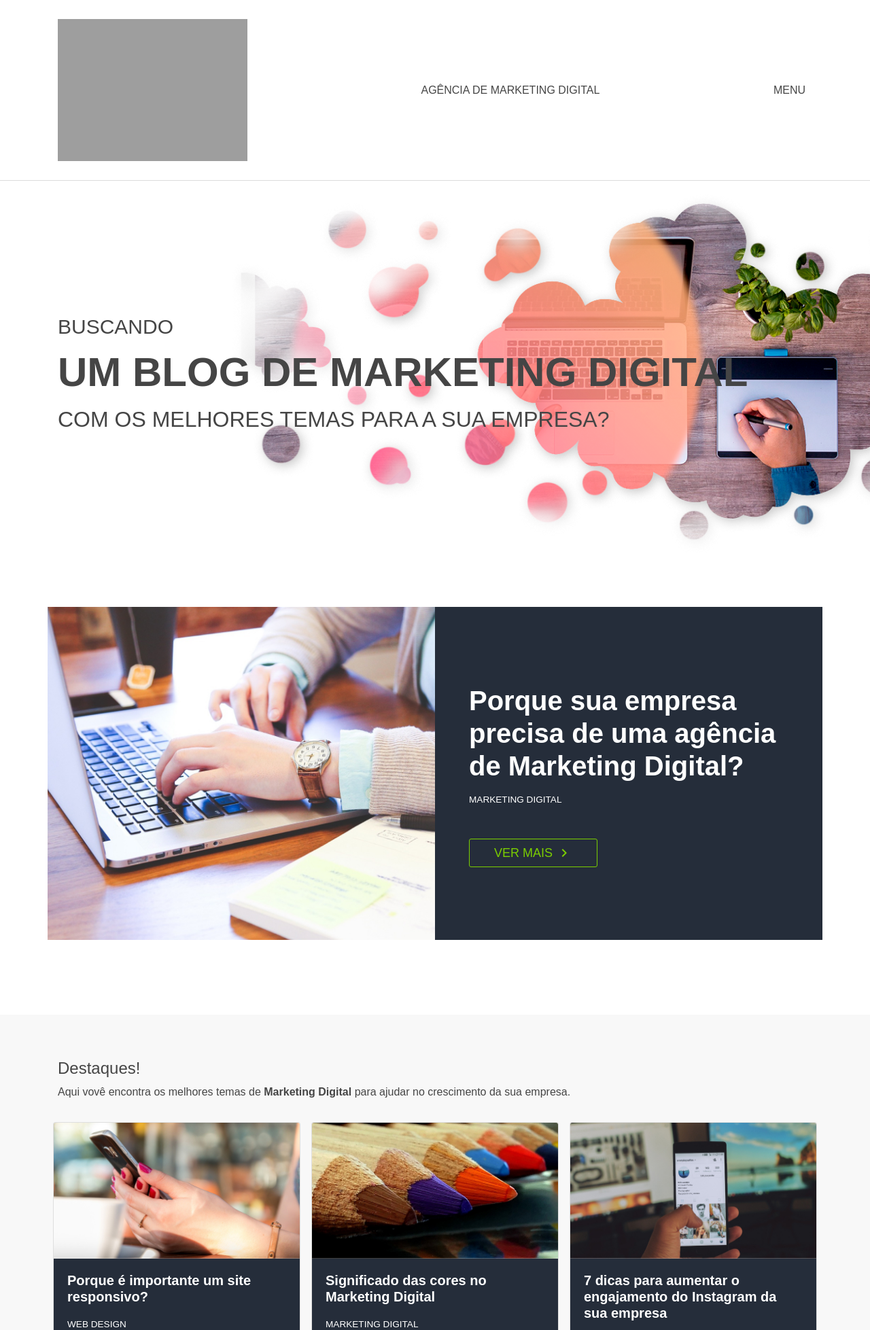
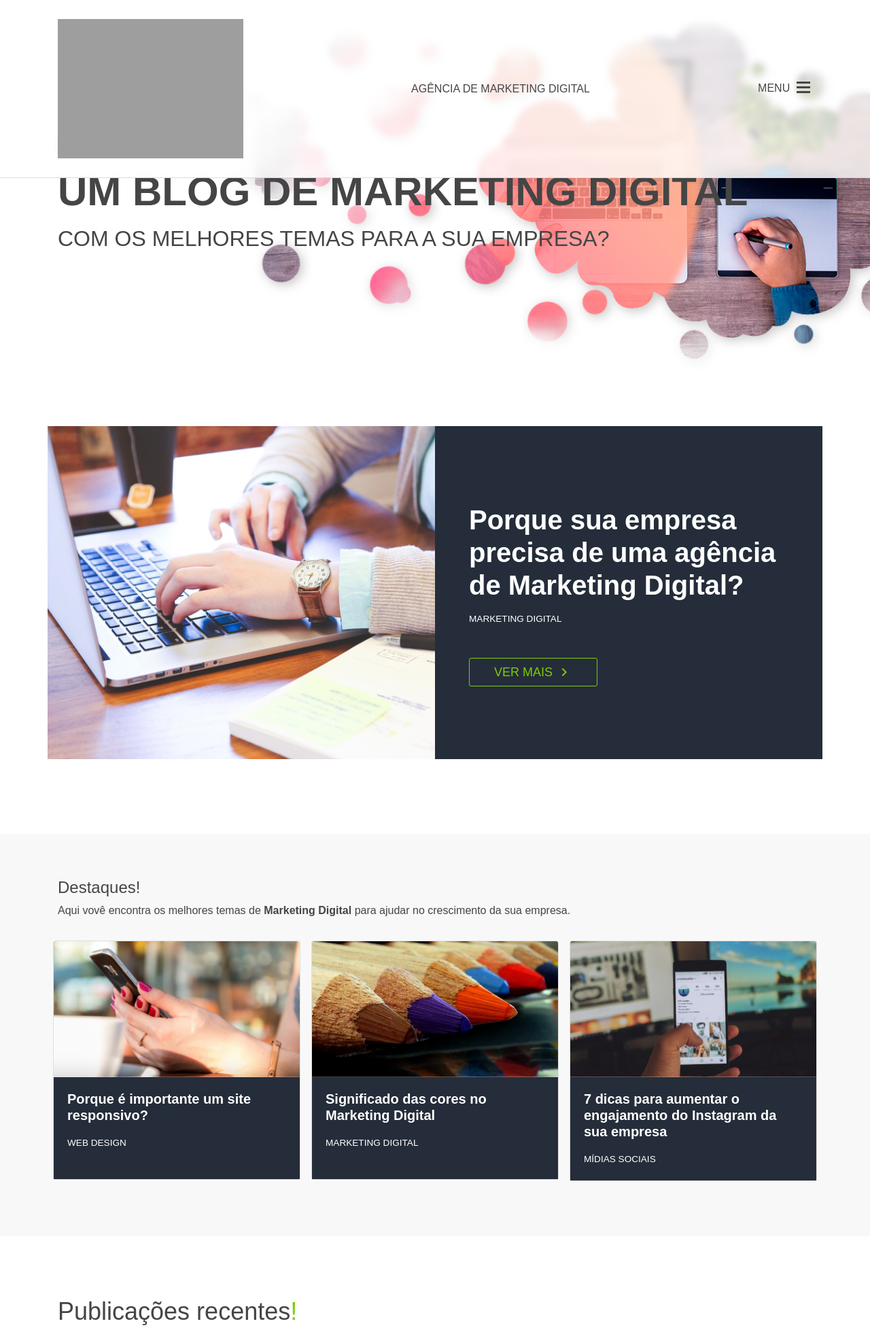
Before and after one commit to thimarsola/projeto_goognet, a PHP site: page /blog.html in a window 1280 px wide. Shown: the top 1957 px of the page at 68% size. Run offline with PHP 8.4, Linux system fonts and the light colour scheme; style sheets or scripts are compiled from the project's sources; some libraries are stand-ins or nearby versions; grey boxes are pictures that could not be loaded.

Commit message:
correção do menu

```diff
--- a/blog.html
+++ b/blog.html
@@ -67,12 +67,62 @@
 				<div class="container">
 					<div class="conteudo-header">
 						<div class="logo">
-							<img src="src/assets/logo-goognet-header.svg" alt="Logo da Agência Goognet Solução Digita"
+							<img src="src/assets/logo-goognet-header.svg" alt="Logo da Agência Goognet Solução Digital"
 								class="img-fluid">
 						</div>
 						<h1>Agência de Marketing Digital</h1>
 						<div class="menu">
 							<p>menu</p>
+							<div class="hamburger-icon">
+								<div class="bar1"></div>
+								<div class="bar2"></div>
+								<div class="bar3"></div>
+							</div>
+						</div>
+					</div>
+				</div>
+				<div class="menu-site">
+					<div class="container">
+						<div class="header">
+							<img src="src/assets/logo-goognet-header-branco.svg" alt="Logo da Agência Goognet Solução Digital"
+								class="img-fluid">
+							<div class="menu-fechado">
+								<p>Fechar</p>
+								<div class="close-icon">
+									<i class="material-icons">
+										close
+									</i>
+								</div>
+							</div>
+						</div>
+						<div class="menu-list">
+							<ul>
+								<li>
+									<a href="#">Agência</a>
+									<p>Conheça um pouco mais sobre a agência</p>
+								</li>
+								<li>
+									<a href="#">Serviços</a>
+									<p>Conheça um pouco mais sobre os nossos serviços</p>
+								</li>
+								<li>
+									<a href="#">Cases</a>
+									<p>Conheça um pouco mais sobre os nossos projetos</p>
+								</li>
+								<li>
+									<a href="#">Blog</a>
+									<p>Fique por dentro de todas as nossas novidades</p>
+								</li>
+							</ul>
+						</div>
+						<div class="social-icons">
+							<p>Compartilhe:</p>
+							<ul>
+								<li><a href="#"><i class="fab fa-instagram"></i></a></li>
+								<li><a href="#"><i class="fab fa-facebook-square"></i></a></li>
+								<li><a href="#"><i class="fab fa-linkedin"></i></a></li>
+								<li><a href="#"><i class="fas fa-envelope"></i></a></li>
+							</ul>
 						</div>
 					</div>
 				</div>
@@ -244,6 +294,7 @@
 	<script type="text/javascript" src="src/js/goTo.js"></script>
 	<script type="text/javascript" src="src/js/wow.min.js"></script>
 	<script type="text/javascript" src="src/js/wowInit.js"></script>
+	<script type="text/javascript" src="src/js/menu.js"></script>
 </body>
 
 </html>
--- a/src/css/stylesheet-blog.css
+++ b/src/css/stylesheet-blog.css
@@ -2,23 +2,87 @@ body { width: 100% !important; font-size: 16px !important; font-weight: 400; fon
 
 @media (max-width: 576px) { body { font-size: 14px !important; width: 100% !important; } }
 
-header { border-bottom: 1.5px solid #DCDCDC; }
+header { width: 100%; position: fixed; display: block; top: 0; left: 0; z-index: 999; background-color: rgba(255, 255, 255, 0.8); -webkit-backdrop-filter: blur(5px); backdrop-filter: blur(5px); border-bottom: 1.5px solid #DCDCDC; }
 
-header .conteudo-header { padding: 1.75rem 0; width: 100%; display: -webkit-box; display: -ms-flexbox; display: flex; -webkit-box-pack: start; -ms-flex-pack: start; justify-content: flex-start; -webkit-box-align: center; -ms-flex-align: center; align-items: center; }
+header nav { display: block; -webkit-transition: all 0.3s linear; transition: all 0.3s linear; }
 
-header .conteudo-header h1 { width: 100%; margin: 0; font-size: 1rem !important; font-weight: 400; text-transform: uppercase; text-align: center; }
+header nav .conteudo-header { padding: 1.75rem 0; width: 100%; display: -webkit-box; display: -ms-flexbox; display: flex; -webkit-box-pack: start; -ms-flex-pack: start; justify-content: flex-start; -webkit-box-align: center; -ms-flex-align: center; align-items: center; }
 
-@media (max-width: 576px) { header .conteudo-header h1 { font-size: .625rem; } }
+header nav .conteudo-header h1 { width: 100%; margin: 0; font-size: 1rem !important; font-weight: 400; text-transform: uppercase; text-align: center; }
 
-header .conteudo-header p { width: 100%; margin: 0; padding: 0; text-transform: uppercase; font-size: 1rem; font-weight: 500; }
+@media (max-width: 576px) { header nav .conteudo-header h1 { font-size: .625rem; } }
 
-header .conteudo-header .menu { height: 100%; display: -webkit-box; display: -ms-flexbox; display: flex; -webkit-box-align: center; -ms-flex-align: center; align-items: center; cursor: pointer; }
+header nav .conteudo-header p { width: 100%; margin: 0; padding: 0; text-transform: uppercase; font-size: 1rem; font-weight: 500; }
 
-header .conteudo-header .menu p { margin-right: .625rem; }
+header nav .conteudo-header .menu { height: 100%; display: -webkit-box; display: -ms-flexbox; display: flex; -webkit-box-align: center; -ms-flex-align: center; align-items: center; cursor: pointer; }
 
-header .conteudo-header .menu .hamburger-icon { margin: 0; padding: 0; height: 1.25rem; display: -webkit-box; display: -ms-flexbox; display: flex; -ms-flex-wrap: wrap; flex-wrap: wrap; }
+header nav .conteudo-header .menu p { margin-right: .625rem; }
 
-header .conteudo-header .menu .hamburger-icon .bar1, header .conteudo-header .menu .hamburger-icon .bar2, header .conteudo-header .menu .hamburger-icon .bar3 { width: 1.25rem; height: 3px; background: #454545; }
+header nav .conteudo-header .menu .hamburger-icon { margin: 0; padding: 0; height: 1.25rem; display: -webkit-box; display: -ms-flexbox; display: flex; -ms-flex-wrap: wrap; flex-wrap: wrap; }
+
+header nav .conteudo-header .menu .hamburger-icon .bar1, header nav .conteudo-header .menu .hamburger-icon .bar2, header nav .conteudo-header .menu .hamburger-icon .bar3 { width: 1.25rem; height: 3px; background: #454545; }
+
+header nav .nav-off { display: none; -webkit-transition: all 0.3s linear; transition: all 0.3s linear; }
+
+.menu-site { display: none; }
+
+.menu-ativo { -webkit-animation: menu .5s linear; animation: menu .5s linear; display: block; width: 100% !important; height: 100% !important; margin: 0 !important; padding: 0 !important; position: fixed; top: 0; left: 0; z-index: 999; background: -webkit-gradient(linear, left top, left bottom, from(rgba(126, 194, 66, 0.9)), to(rgba(214, 255, 179, 0.9))); background: linear-gradient(180deg, rgba(126, 194, 66, 0.9) 0%, rgba(214, 255, 179, 0.9) 100%); background: linear-gradient(180deg, rgba(126, 194, 66, 0.9) 0%, rgba(214, 255, 179, 0.9) 100%); -webkit-backdrop-filter: blur(10px); backdrop-filter: blur(10px); }
+
+@-webkit-keyframes menu { 0% { opacity: 0; }
+  50% { opacity: .5; }
+  100% { opacity: 1; } }
+
+@keyframes menu { 0% { opacity: 0; }
+  50% { opacity: .5; }
+  100% { opacity: 1; } }
+
+.menu-ativo .header { height: 100%; padding: 1.5rem 0; display: -webkit-box; display: -ms-flexbox; display: flex; -webkit-box-pack: justify; -ms-flex-pack: justify; justify-content: space-between; -webkit-box-align: center !important; -ms-flex-align: center !important; align-items: center !important; }
+
+.menu-ativo .header .menu-fechado { height: 100%; display: -webkit-box; display: -ms-flexbox; display: flex; -webkit-box-align: center; -ms-flex-align: center; align-items: center; cursor: pointer; }
+
+.menu-ativo .header .menu-fechado p { margin-right: .625rem; padding: 0; font-style: normal; font-size: 1rem; font-weight: 400; text-transform: uppercase; color: #fff; }
+
+.menu-ativo .header .menu-fechado .close-icon { margin: 0; padding: 0; }
+
+.menu-ativo .header .menu-fechado .close-icon i { -webkit-transform: translateY(-38%); transform: translateY(-38%); display: block; margin: 0; padding: 0; color: #fff; }
+
+.menu-ativo .menu-list { margin-top: 4rem; }
+
+@media (max-width: 576px) { .menu-ativo .menu-list { margin-top: 1rem; } }
+
+.menu-ativo .menu-list ul { margin: 0; padding: 0; }
+
+.menu-ativo .menu-list ul li { margin-bottom: 1.625rem; list-style: none; }
+
+.menu-ativo .menu-list ul li a { font-style: normal; font-size: 1.5rem; font-weight: 600; color: #fff; text-transform: uppercase; text-decoration: none; }
+
+@media (max-width: 576px) { .menu-ativo .menu-list ul li a { font-size: 1.2rem; } }
+
+.menu-ativo .menu-list ul li a:hover { color: #6C1075; -webkit-transition: all 0.3s linear; transition: all 0.3s linear; }
+
+.menu-ativo .menu-list ul li p { margin: 1rem 0 0 0; font-style: normal; font-size: 1rem; font-weight: 300; color: #fff; }
+
+@media (max-width: 576px) { .menu-ativo .menu-list ul li p { margin-top: 0.5rem; font-size: .875rem; } }
+
+.menu-ativo .social-icons { margin-top: 6rem; display: -webkit-box; display: -ms-flexbox; display: flex; -webkit-box-align: center; -ms-flex-align: center; align-items: center; }
+
+@media (max-width: 576px) { .menu-ativo .social-icons { margin-top: 3rem; } }
+
+.menu-ativo .social-icons p { font-style: normal; font-size: .9375rem; font-weight: 500; text-transform: uppercase; color: #fff; }
+
+.menu-ativo .social-icons ul { padding: 0; list-style: none; }
+
+.menu-ativo .social-icons ul li { display: inline; }
+
+.menu-ativo .social-icons ul li a { margin: 0; padding: 0 .875rem; color: #fff; }
+
+@media (max-width: 576px) { .menu-ativo .social-icons ul li a { padding: 0 .5rem; } }
+
+.menu-ativo .social-icons ul li a i { font-size: 2rem; }
+
+@media (max-width: 576px) { .menu-ativo .social-icons ul li a i { font-size: 1.5rem; } }
+
+.menu-ativo .social-icons ul li a:hover { color: #6C1075; -webkit-transition: all 0.3s linear; transition: all 0.3s linear; }
 
 footer { padding-bottom: 2rem; }
 
--- a/src/js/menu.js
+++ b/src/js/menu.js
@@ -1,7 +1,9 @@
 $('.menu').click(function () {
 	$('.menu-site').toggleClass('menu-ativo');
+	$('.conteudo-header').addClass('nav-off');
 });
 
 $('.menu-site').click(function(){
 	$('.menu-site').removeClass('menu-ativo');
+	$('.conteudo-header').removeClass('nav-off');
 });
--- a/src/sass/_header.sass
+++ b/src/sass/_header.sass
@@ -1,49 +1,64 @@
 @import mixins
 
 header
+	width: 100%
+	position: fixed
+	display: block
+	top: 0
+	left: 0
+	z-index: 999
+	background:
+		color: $gn-menu
+	backdrop-filter: blur(5px)
 	border-bottom: 1.5px solid #DCDCDC
-	.conteudo-header
-		padding: 1.75rem 0
-		width: 100%
-		display: flex
-		justify-content: flex-start
-		align-items: center
-		h1
+	nav
+		display: block
+		+transition(.3s)
+		.conteudo-header
+			padding: 1.75rem 0
 			width: 100%
-			margin: 0
-			padding:
-			font:
-				size: 1rem !important
-				weight: $regular
-			text:
-				transform: uppercase
-				align: center
-			+breakpoint($celular)
+			display: flex
+			justify-content: flex-start
+			align-items: center
+			h1
+				width: 100%
+				margin: 0
+				padding:
 				font:
-					size: .625rem
-		p
-			width: 100%
-			margin: 0
-			padding: 0
-			text:
-				transform: uppercase
-			font:
-				size: 1rem
-				weight: $medium
-		.menu
-			height: 100%
-			display: flex
-			align-items: center
-			cursor: pointer
+					size: 1rem !important
+					weight: $regular
+				text:
+					transform: uppercase
+					align: center
+				+breakpoint($celular)
+					font:
+						size: .625rem
 			p
-				margin-right: .625rem
-			.hamburger-icon
+				width: 100%
 				margin: 0
 				padding: 0
-				height: 1.25rem
+				text:
+					transform: uppercase
+				font:
+					size: 1rem
+					weight: $medium
+			.menu
+				height: 100%
 				display: flex
-				flex-wrap: wrap
-				.bar1, .bar2, .bar3
-					width: 1.25rem
-					height: 3px
-					background: $gn-color2
+				align-items: center
+				cursor: pointer
+				p
+					margin-right: .625rem
+				.hamburger-icon
+					margin: 0
+					padding: 0
+					height: 1.25rem
+					display: flex
+					flex-wrap: wrap
+					.bar1, .bar2, .bar3
+						width: 1.25rem
+						height: 3px
+						background: $gn-color2
+		.nav-off
+			display: none
+			+transition(.3s)
--- a/src/sass/_menu-header.sass
+++ b/src/sass/_menu-header.sass
@@ -22,7 +22,7 @@
 	left: 0
 	z-index: 999
 	+linearGradient(180deg, rgba(126, 194, 66, 0.9) 0%, rgba(214, 255, 179, 0.9) 100%)
-	backdrop-filter: blur(5px)
+	backdrop-filter: blur(10px)
 	.header
 		height: 100%
 		padding: 1.5rem 0
--- a/src/sass/_mixins.sass
+++ b/src/sass/_mixins.sass
@@ -2,7 +2,7 @@
 // @import ../../node_modules/bootstrap/scss/bootstrap
 
 //Cores
-$gn-menu: rgba(190,190,190,.5)
+$gn-menu: rgba(255,255,255,.8)
 $gn-color1: #7bce00
 $gn-color2: #454545
 $gn-color3: #fff
--- a/src/sass/stylesheet-blog.sass
+++ b/src/sass/stylesheet-blog.sass
@@ -1,6 +1,7 @@
 @import mixins
 @import body
 @import header
+@import menu-header
 @import footer
 
 main
@@ -228,11 +229,6 @@ main
 					+breakpoint($celular)
 						min-height: 9rem
 
-
-
-
-
-
 		.btn-center
 			margin-top: 5.3125rem
 			display: flex
```
Also changed, not shown: src/css/stylesheet-single-page.css (+14 -10 lines).
